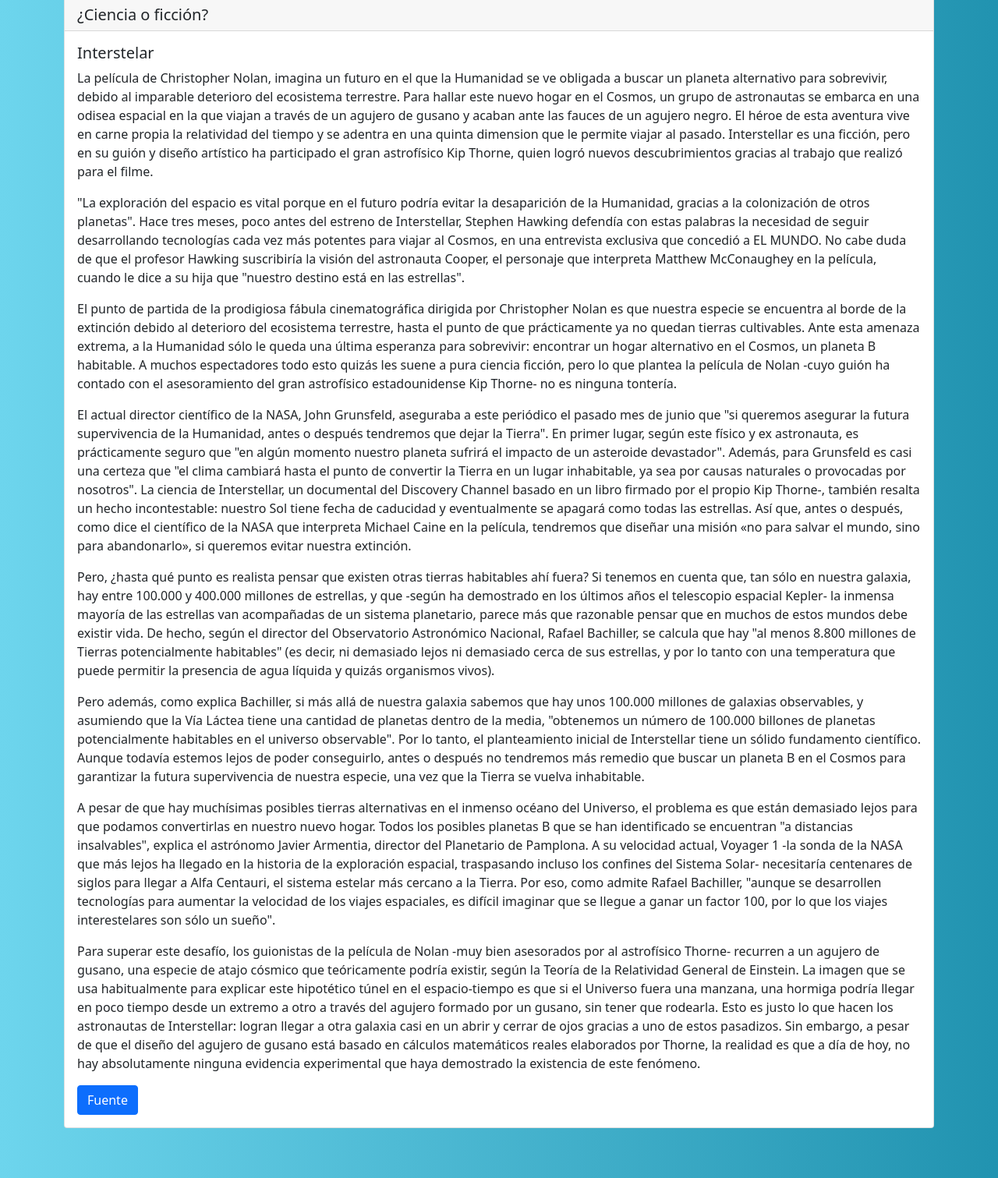
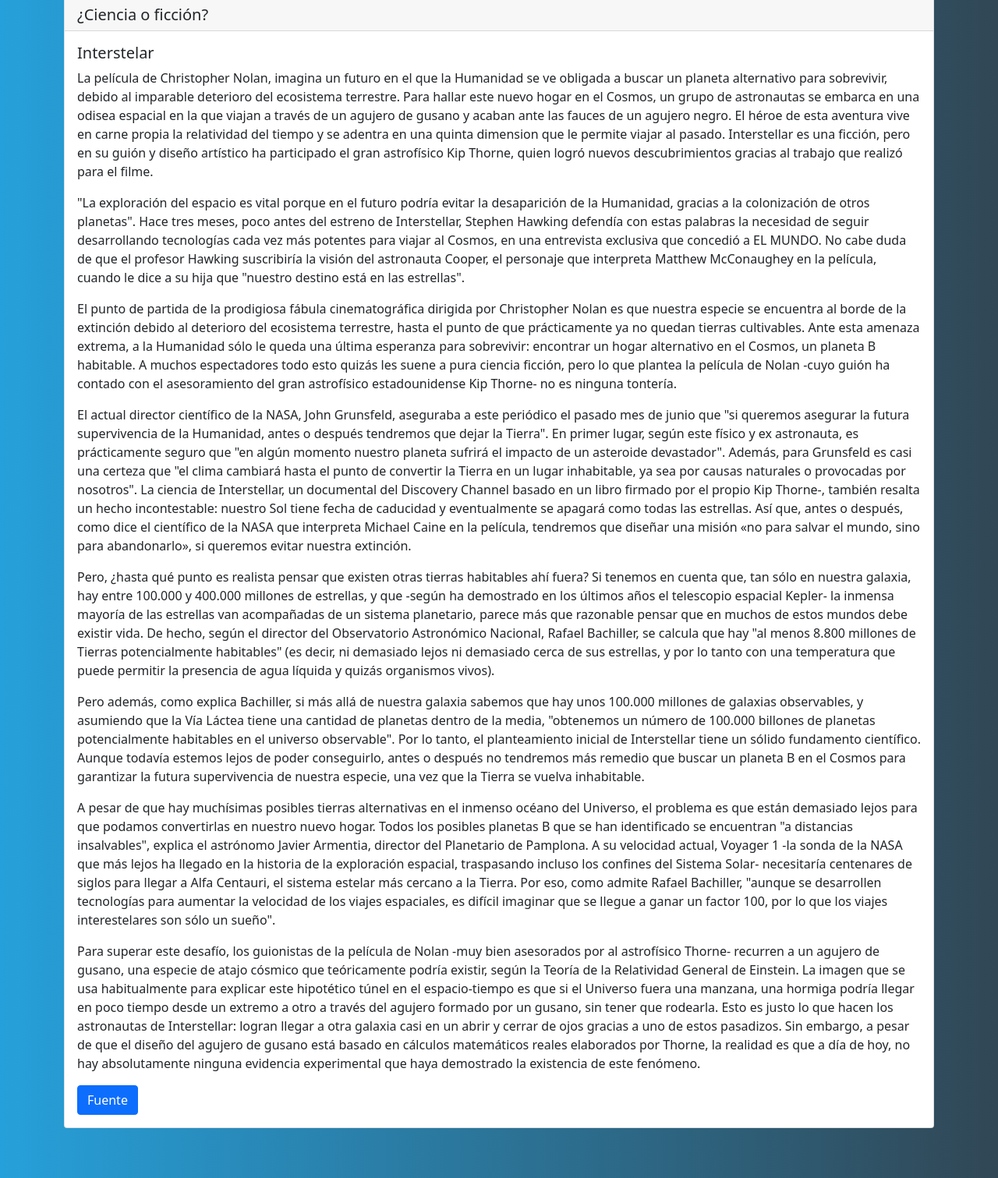
Before and after one commit to w3che/Proyectos, a PHP site: page / in a window 1280 px wide. Shown: the part 366-1877 px from the top of the page at 78% size. Run offline with PHP 8.4, Linux system fonts and the light colour scheme.

Commit message:
Actualizacion

```diff
--- a/web_basica/css/interfaz.css
+++ b/web_basica/css/interfaz.css
@@ -1,5 +1,5 @@
 body {
-    background: #2193b0;  /* fallback for old browsers */
-    background: -webkit-linear-gradient(to right, #6dd5ed, #2193b0);  /* Chrome 10-25, Safari 5.1-6 */
-    background: linear-gradient(to right, #6dd5ed, #2193b0); /* W3C, IE 10+/ Edge, Firefox 16+, Chrome 26+, Opera 12+, Safari 7+ */
+    background: #314755;  /* fallback for old browsers */
+    background: -webkit-linear-gradient(to right, #26a0da, #314755);  /* Chrome 10-25, Safari 5.1-6 */
+    background: linear-gradient(to right, #26a0da, #314755); /* W3C, IE 10+/ Edge, Firefox 16+, Chrome 26+, Opera 12+, Safari 7+ */
 }
```
